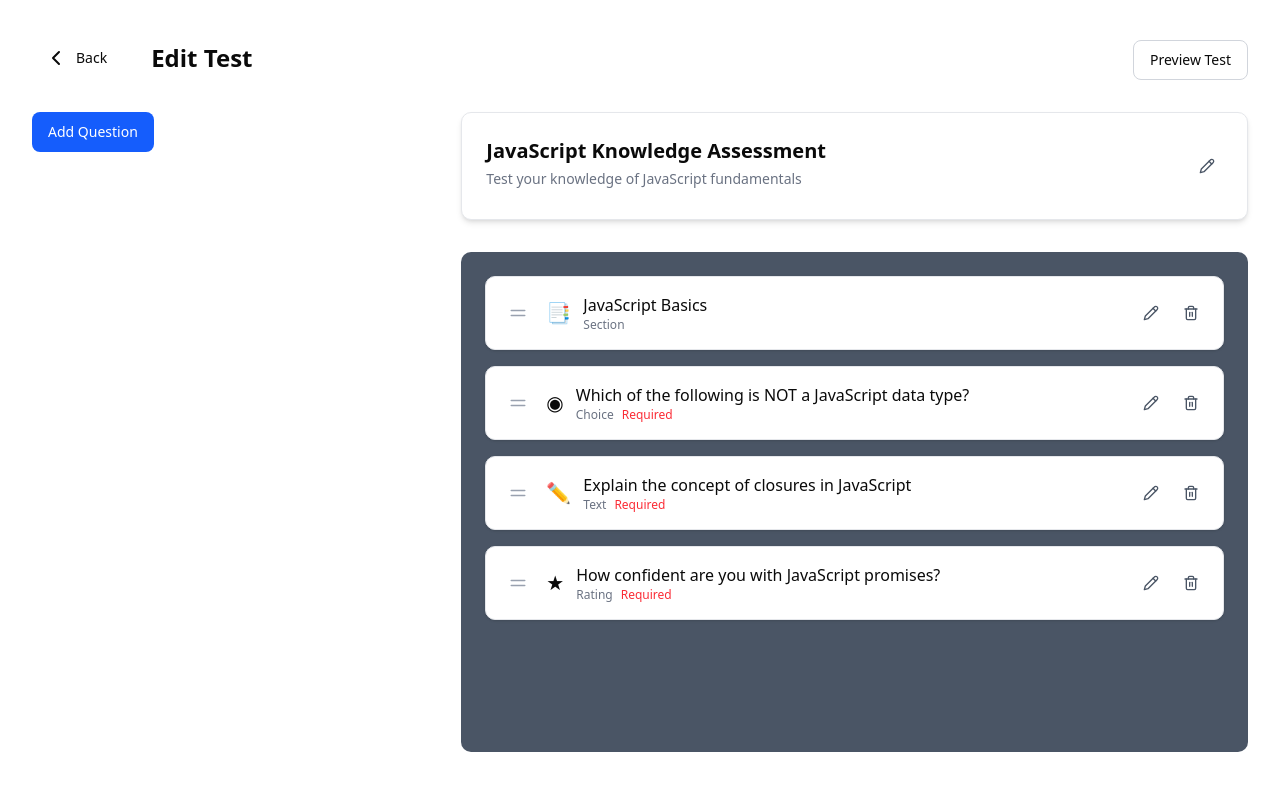
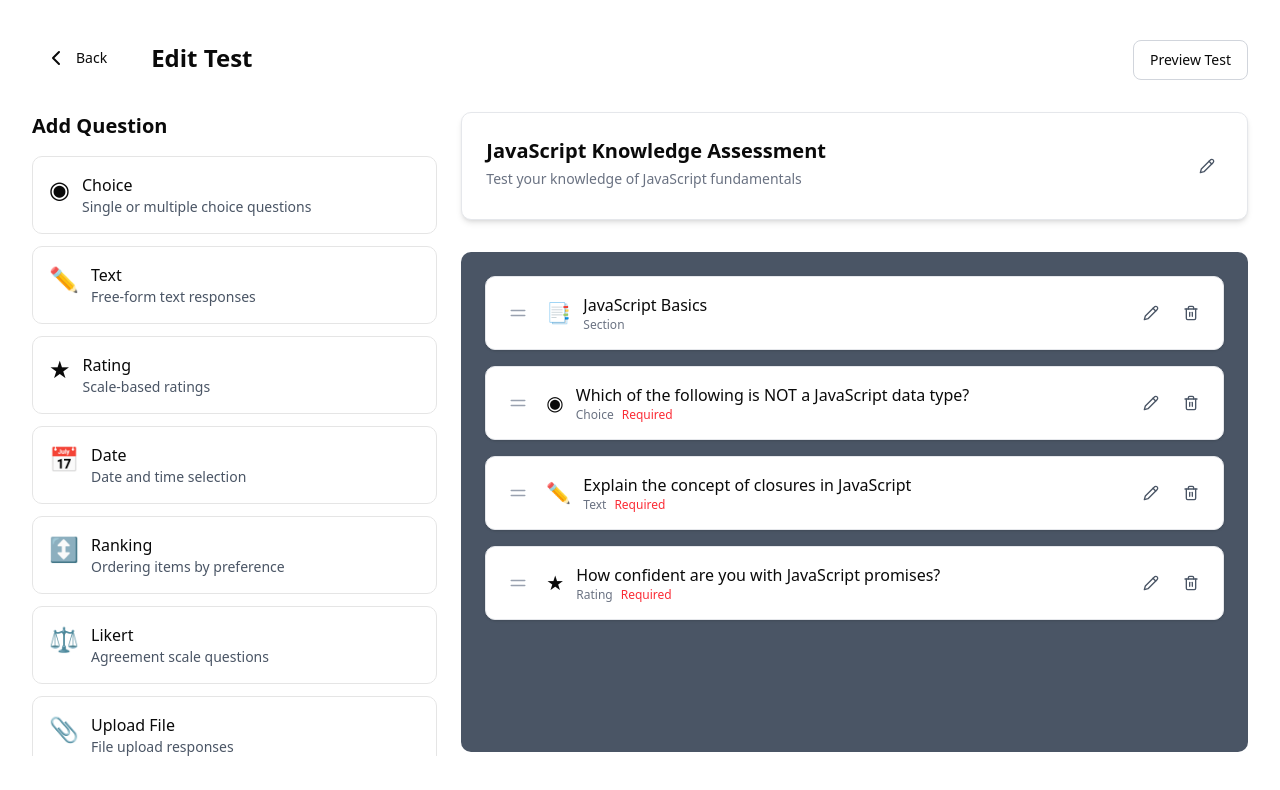
Before and after one commit to abhinav-tomar-251/online-test-poc, a Next.js app: page /edit/4a5202a1-5f60-4b91-a7d1-b841211df741 in a window 1280 px wide. Shown: the top 790 px of the page. Built offline with nearby package versions, Linux system fonts and the light colour scheme.

Commit message:
edit so that in desktop we have ad question side bar not modal

```diff
--- a/app/edit/[testId]/page.tsx
+++ b/app/edit/[testId]/page.tsx
@@ -172,20 +172,84 @@ export default function EditTest({ params }: { params: any }) {
         </div>
 
         <div className="flex flex-col lg:flex-row gap-6 justify-between h-full">
-          {/* Question Type Modal */}
+          {/* Question Type Selection */}
           <aside className="w-full lg:w-1/3 order-2 lg:order-1">
             <div className="mb-6 lg:mb-0 lg:sticky lg:top-4">
-              {/* Button To access Question type Modal */}
+              {/* Button For Mobile View */}
+              <div className="lg:hidden">
                 <Button
                   variant="primary"
-                className="w-full sm:w-auto"
+                  className="w-full sm:w-auto mb-6"
                   onClick={() => setShowQuestionTypeModal(true)}
                 >
                   Add Question
                 </Button>
+              </div>
 
+              {/* Desktop Sidebar */}
+              <div className="hidden lg:block">
+                <h3 className="text-lg sm:text-xl font-semibold mb-4">Add Question</h3>
+                <div className="grid grid-cols-1 gap-3 max-h-[calc(100vh-200px)] overflow-y-auto">
+                  <QuestionTypeButton
+                    title="Choice"
+                    description="Single or multiple choice questions"
+                    icon="◉"
+                    onClick={() => handleAddQuestion(QuestionType.Choice)}
+                  />
+                  <QuestionTypeButton
+                    title="Text"
+                    description="Free-form text responses"
+                    icon="✏️"
+                    onClick={() => handleAddQuestion(QuestionType.Text)}
+                  />
+                  <QuestionTypeButton
+                    title="Rating"
+                    description="Scale-based ratings"
+                    icon="★"
+                    onClick={() => handleAddQuestion(QuestionType.Rating)}
+                  />
+                  <QuestionTypeButton
+                    title="Date"
+                    description="Date and time selection"
+                    icon="📅"
+                    onClick={() => handleAddQuestion(QuestionType.Date)}
+                  />
+                  <QuestionTypeButton
+                    title="Ranking"
+                    description="Ordering items by preference"
+                    icon="↕️"
+                    onClick={() => handleAddQuestion(QuestionType.Ranking)}
+                  />
+                  <QuestionTypeButton
+                    title="Likert"
+                    description="Agreement scale questions"
+                    icon="⚖️"
+                    onClick={() => handleAddQuestion(QuestionType.Likert)}
+                  />
+                  <QuestionTypeButton
+                    title="Upload File"
+                    description="File upload responses"
+                    icon="📎"
+                    onClick={() => handleAddQuestion(QuestionType.UploadFile)}
+                  />
+                  <QuestionTypeButton
+                    title="Net Promoter Score"
+                    description="Measure customer loyalty"
+                    icon="📊"
+                    onClick={() => handleAddQuestion(QuestionType.NetPromoterScore)}
+                  />
+                  <QuestionTypeButton
+                    title="Section"
+                    description="Organize questions into groups"
+                    icon="📑"
+                    onClick={() => handleAddQuestion(QuestionType.Section)}
+                  />
+                </div>
+              </div>
+
+              {/* Mobile Modal */}
               {showQuestionTypeModal && (
-                <div className="fixed inset-0 z-50 flex items-center justify-center p-4 bg-black bg-opacity-50">
+                <div className="fixed inset-0 z-50 flex items-center justify-center p-4 bg-black bg-opacity-50 lg:hidden">
                   <div className="bg-white rounded-lg max-w-3xl w-full p-4 sm:p-6 max-h-[90vh] overflow-y-auto">
                     <div className="flex justify-between items-center mb-4">
                       <h3 className="text-lg sm:text-xl font-semibold">Select Question Type</h3>
@@ -286,7 +350,47 @@ export default function EditTest({ params }: { params: any }) {
               </Card>
             </div>
 
-            {/* Test Details Section */}
+            {/* Questions View Section */}
+            <div className="bg-gray-600 rounded-lg p-4 sm:p-6 min-h-[300px] sm:min-h-[500px]">
+              {activeTest.questions.length === 0 ? (
+                <div className="text-center py-8 sm:py-12 bg-gray-50 rounded-lg">
+                  <h3 className="text-lg sm:text-xl font-medium text-gray-500">No questions yet</h3>
+                  <p className="text-gray-400 mt-2 mb-4">Add your first question to get started</p>
+                  <Button
+                    variant="primary"
+                    onClick={() => setShowQuestionTypeModal(true)}
+                    className="w-full sm:w-auto lg:hidden"
+                  >
+                    Add Question
+                  </Button>
+                  <div className="hidden lg:block">
+                    <p className="text-sm text-gray-500">Use the question types panel on the left to add questions</p>
+                  </div>
+                </div>
+              ) : (
+                <DndContext onDragEnd={handleDragEnd}>
+                  <SortableContext
+                    items={activeTest.questions.map(q => q.id)}
+                    strategy={verticalListSortingStrategy}
+                  >
+                    <div className="space-y-3 sm:space-y-4">
+                      {activeTest.questions.map((question) => (
+                        <SortableQuestionItem
+                          key={question.id}
+                          question={question}
+                          onEdit={() => setEditingQuestion(question.id)}
+                          onDelete={() => handleDeleteQuestion(question.id)}
+                        />
+                      ))}
+                    </div>
+                  </SortableContext>
+                </DndContext>
+              )}
+            </div>
+          </div>
+        </div>
+
+      {/* Test Details Edit Modal */}
       {editingTestDetails && (
         <div className="fixed inset-0 bg-black bg-opacity-50 flex items-center justify-center p-4 z-50">
           {/* Test Details Card */}
@@ -341,43 +445,6 @@ export default function EditTest({ params }: { params: any }) {
         </div>
       )}
 
-            {/* Questions View Section */}
-            <div className="bg-gray-600 rounded-lg p-4 sm:p-6 min-h-[300px] sm:min-h-[500px]">
-              {activeTest.questions.length === 0 ? (
-                <div className="text-center py-8 sm:py-12 bg-gray-50 rounded-lg">
-                  <h3 className="text-lg sm:text-xl font-medium text-gray-500">No questions yet</h3>
-                  <p className="text-gray-400 mt-2 mb-4">Add your first question to get started</p>
-                  <Button
-                    variant="primary"
-                    onClick={() => setShowQuestionTypeModal(true)}
-                    className="w-full sm:w-auto"
-                  >
-                    Add Question
-                  </Button>
-                </div>
-              ) : (
-                <DndContext onDragEnd={handleDragEnd}>
-                  <SortableContext
-                    items={activeTest.questions.map(q => q.id)}
-                    strategy={verticalListSortingStrategy}
-                  >
-                    <div className="space-y-3 sm:space-y-4">
-                      {activeTest.questions.map((question) => (
-                        <SortableQuestionItem
-                          key={question.id}
-                          question={question}
-                          onEdit={() => setEditingQuestion(question.id)}
-                          onDelete={() => handleDeleteQuestion(question.id)}
-                        />
-                      ))}
-                    </div>
-                  </SortableContext>
-                </DndContext>
-              )}
-            </div>
-          </div>
-        </div>
-
       {/* Question Edit Modal */}
       {editingQuestion && (
         <QuestionEditModal
```
Lines whose indentation alone changed are shown as unchanged.
